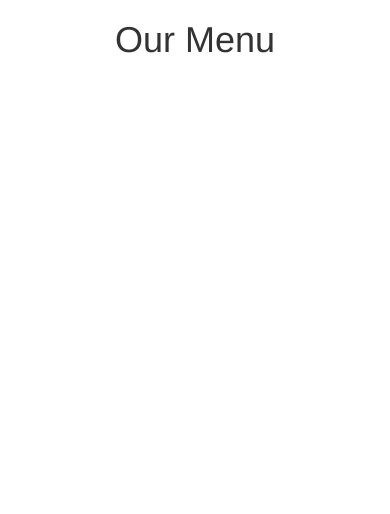
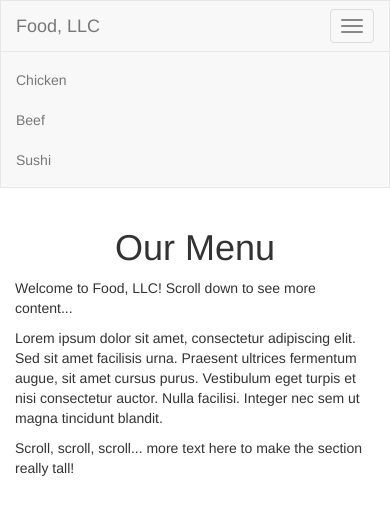
Before and after one commit to askaround01-cmd/module3-solution, a plain HTML site: page index.html in a window 390 px wide. Drawn offline with nearby package versions, Linux system fonts and the light colour scheme.

Commit message:
Update index.html

```diff
--- a/index.html
+++ b/index.html
@@ -11,14 +11,52 @@
 </head>
 <body>
 
-  <!-- Navbar will go here later -->
+<!-- Navbar -->
+<nav class="navbar navbar-default">
+  <div class="container-fluid">
+    <div class="navbar-header">
+      <!-- Mobile Menu Button -->
+      <button type="button" class="navbar-toggle collapsed" data-toggle="collapse" data-target="#myNavbar">
+        <span class="sr-only">Toggle navigation</span>
+        <span class="icon-bar"></span>
+        <span class="icon-bar"></span>
+        <span class="icon-bar"></span>
+      </button>
+      <!-- Brand Name -->
+      <a class="navbar-brand" href="#">Food, LLC</a>
+    </div>
 
-  <!-- Page Heading -->
-  <div class="container">
-    <h1 class="text-center">Our Menu</h1>
+    <!-- Mobile Dropdown Menu -->
+    <div class="collapse navbar-collapse visible-xs" id="myNavbar">
+      <ul class="nav navbar-nav">
+        <li><a href="#">Chicken</a></li>
+        <li><a href="#">Beef</a></li>
+        <li><a href="#">Sushi</a></li>
+      </ul>
+    </div>
   </div>
+</nav>
 
-  <!-- Big tall section will go here later -->
+<!-- Page Heading -->
+<div class="container">
+  <h1 class="text-center">Our Menu</h1>
+</div>
 
+<!-- Tall Section -->
+<div class="container">
+  <div class="row">
+    <div class="col-xs-12">
+      <section class="main-content">
+        <p>Welcome to Food, LLC! Scroll down to see more content...</p>
+        <p>Lorem ipsum dolor sit amet, consectetur adipiscing elit. Sed sit amet facilisis urna. Praesent ultrices fermentum augue, sit amet cursus purus. Vestibulum eget turpis et nisi consectetur auctor. Nulla facilisi. Integer nec sem ut magna tincidunt blandit.</p>
+        <p>Scroll, scroll, scroll... more text here to make the section really tall!</p>
+      </section>
+    </div>
+  </div>
+</div>
+
+<!-- Bootstrap JavaScript -->
+<script src="https://ajax.googleapis.com/ajax/libs/jquery/1.12.4/jquery.min.js"></script>
+<script src="https://maxcdn.bootstrapcdn.com/bootstrap/3.3.7/js/bootstrap.min.js"></script>
 </body>
 </html>
```
